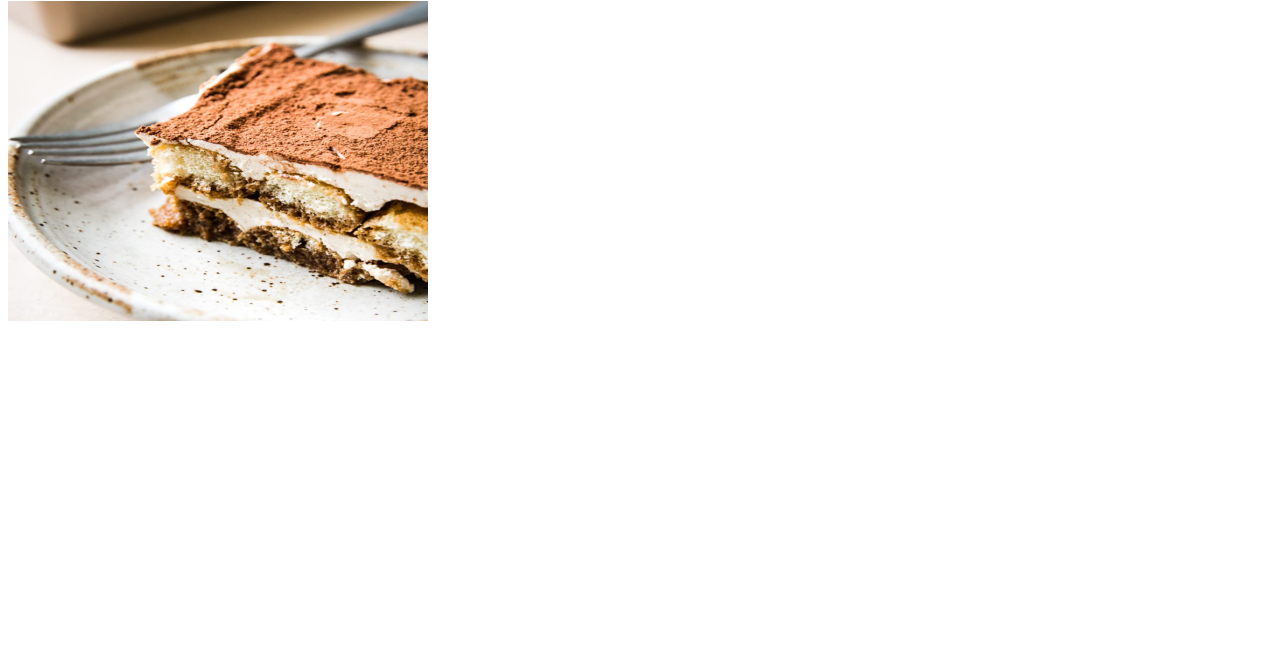
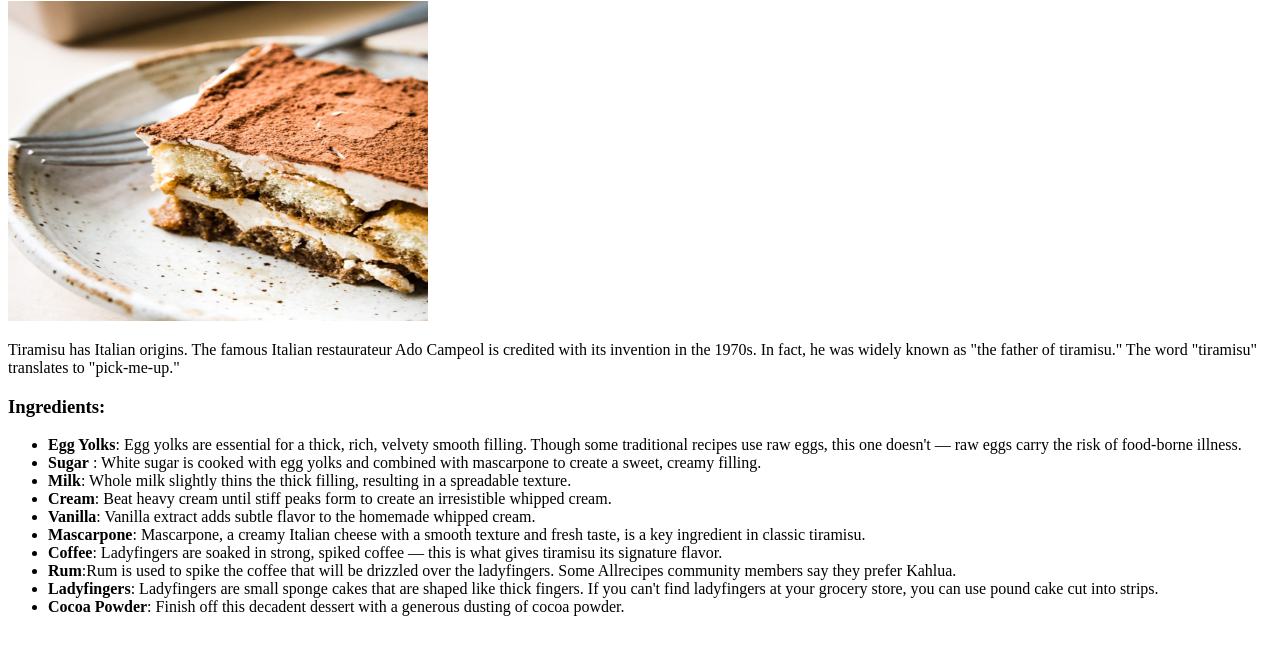
Before and after one commit to catadarius/odin-recipes, a plain HTML site: page recipes/tiramisu.html in a window 1280 px wide. Shown: the part 79-734 px from the top of the page. Drawn offline with Linux system fonts and the light colour scheme.

Commit message:
add ingredients to tiramisu

```diff
--- a/recipes/tiramisu.html
+++ b/recipes/tiramisu.html
@@ -8,5 +8,26 @@
 <body>
   <h1>Tiramisu</h1>
   <img src="img/tiramisu.jpg" alt="lasagna dish" width="420px" height="320px">
+
+<p>Tiramisu has Italian origins. The famous Italian restaurateur Ado Campeol is credited with its invention in the 1970s. In fact, he was widely known as "the father of tiramisu." The word "tiramisu" translates to "pick-me-up."</p>
+<h3>Ingredients:</h3>
+  <ul>
+    <li><strong>Egg Yolks</strong>:  Egg yolks are essential for a thick, rich, velvety smooth filling. Though some traditional recipes use raw eggs, this one doesn't — raw eggs carry the risk of food-borne illness.</li>
+  <li>
+    <strong>Sugar</strong> : White sugar is cooked with egg yolks and combined with mascarpone to create a sweet, creamy filling.
+  </li>
+  <li><strong>Milk</strong>: Whole milk slightly thins the thick filling, resulting in a spreadable texture.</li>
+<li><strong>Cream</strong>: Beat heavy cream until stiff peaks form to create an irresistible whipped cream.</li>
+<li><strong>Vanilla</strong>:  Vanilla extract adds subtle flavor to the homemade whipped cream.</li>
+<li><strong>Mascarpone</strong>: Mascarpone, a creamy Italian cheese with a smooth texture and fresh taste, is a key ingredient in classic tiramisu.
+</li>
+<li><strong>Coffee</strong>: Ladyfingers are soaked in strong, spiked coffee — this is what gives tiramisu its signature flavor.</li>
+<li><strong>Rum</strong>:Rum is used to spike the coffee that will be drizzled over the ladyfingers. Some Allrecipes community members say they prefer Kahlua.
+</li>
+<li><strong>Ladyfingers</strong>:  Ladyfingers are small sponge cakes that are shaped like thick fingers. If you can't find ladyfingers at your grocery store, you can use pound cake cut into strips.</li>
+<li><strong>Cocoa Powder</strong>: Finish off this decadent dessert with a generous dusting of cocoa powder.</li>
+
+
+</ul>
 </body>
 </html>
```
Also changed, not shown: recipes/img/lasagna.jpg.
